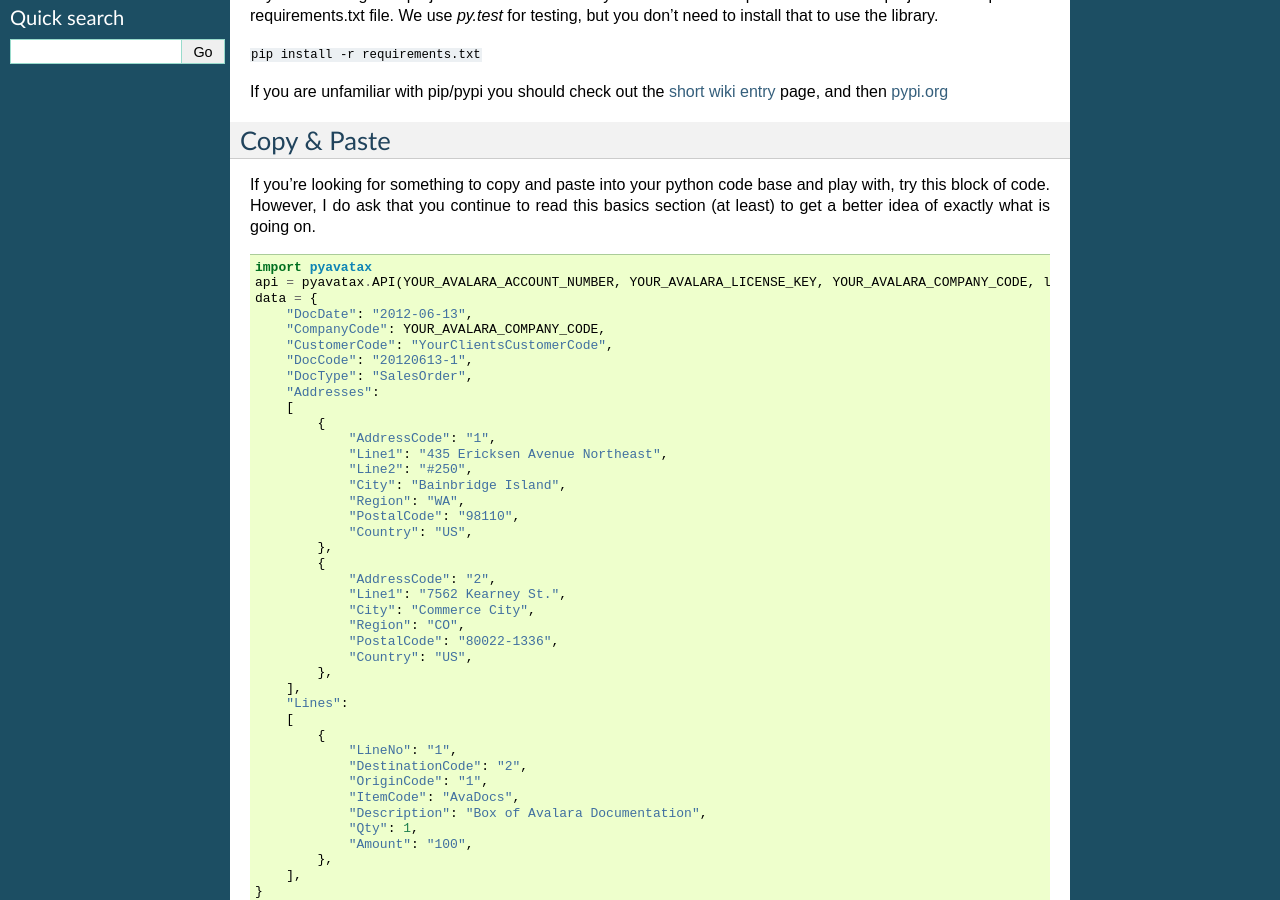
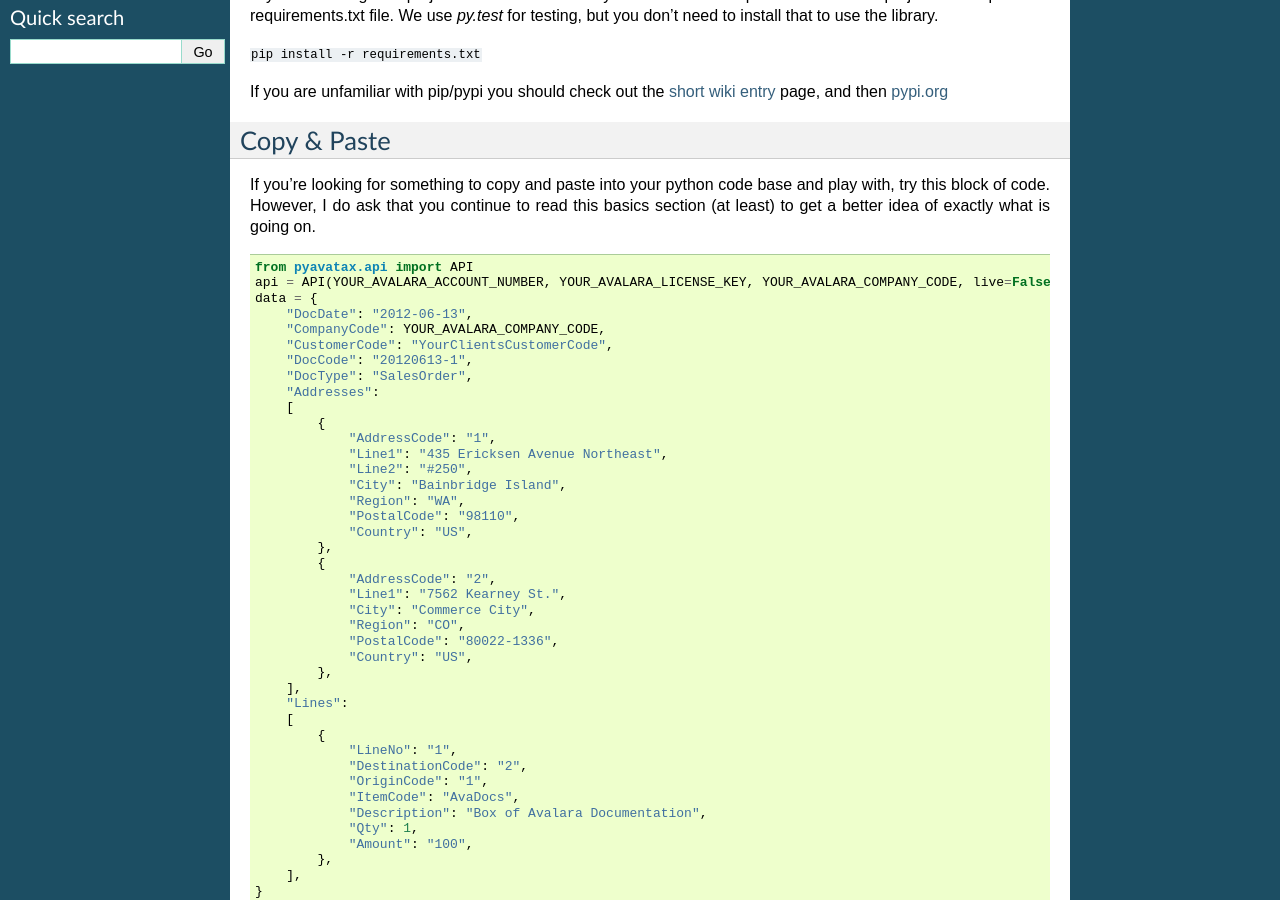
Before and after one commit to activefrequency/pyavatax, a Sphinx documentation site: the page built from docs/basics.rst, in a window 1280 px wide and 900 px high, scrolled down 421 px. Built offline with Sphinx 7.4.7, drawn with Linux system fonts in a browser that asks for light colours; some of the changed text lies outside the part shown.

Commit message:
Fix examples in documentation

```diff
--- a/docs/basics.rst
+++ b/docs/basics.rst
@@ -36,8 +36,8 @@
 If you're looking for something to copy and paste into your python code base and play with, try this block of code. However, I do ask that you continue to read this basics section (at least) to get a better idea of exactly what is going on.
 ::
 
-    import pyavatax
-    api = pyavatax.API(YOUR_AVALARA_ACCOUNT_NUMBER, YOUR_AVALARA_LICENSE_KEY, YOUR_AVALARA_COMPANY_CODE, live=False)
+    from pyavatax.api import API
+    api = API(YOUR_AVALARA_ACCOUNT_NUMBER, YOUR_AVALARA_LICENSE_KEY, YOUR_AVALARA_COMPANY_CODE, live=False)
     data = {
         "DocDate": "2012-06-13",
         "CompanyCode": YOUR_AVALARA_COMPANY_CODE,
@@ -152,10 +152,10 @@
 ----------------------------
 Looks like:
 ::
-    import pyavatax
-    doc = pyavatax.Document(**kwargs)
-    address = pyavatax.Address(**kwargs)
-    line_item = pyavatax.Line(**kwargs)
+    from pyavatax.base import Document, Address, Line
+    doc = Document(**kwargs)
+    address = Address(**kwargs)
+    line_item = Line(**kwargs)
 
 Use the ``kwargs`` parameter to send all the relevant AvaTax fields into the document. Any keys that are not AvaTax fields will throw an ``AvalaraException``. All the keys **do use AvaTax's camel-case notation**.
 ::
```
